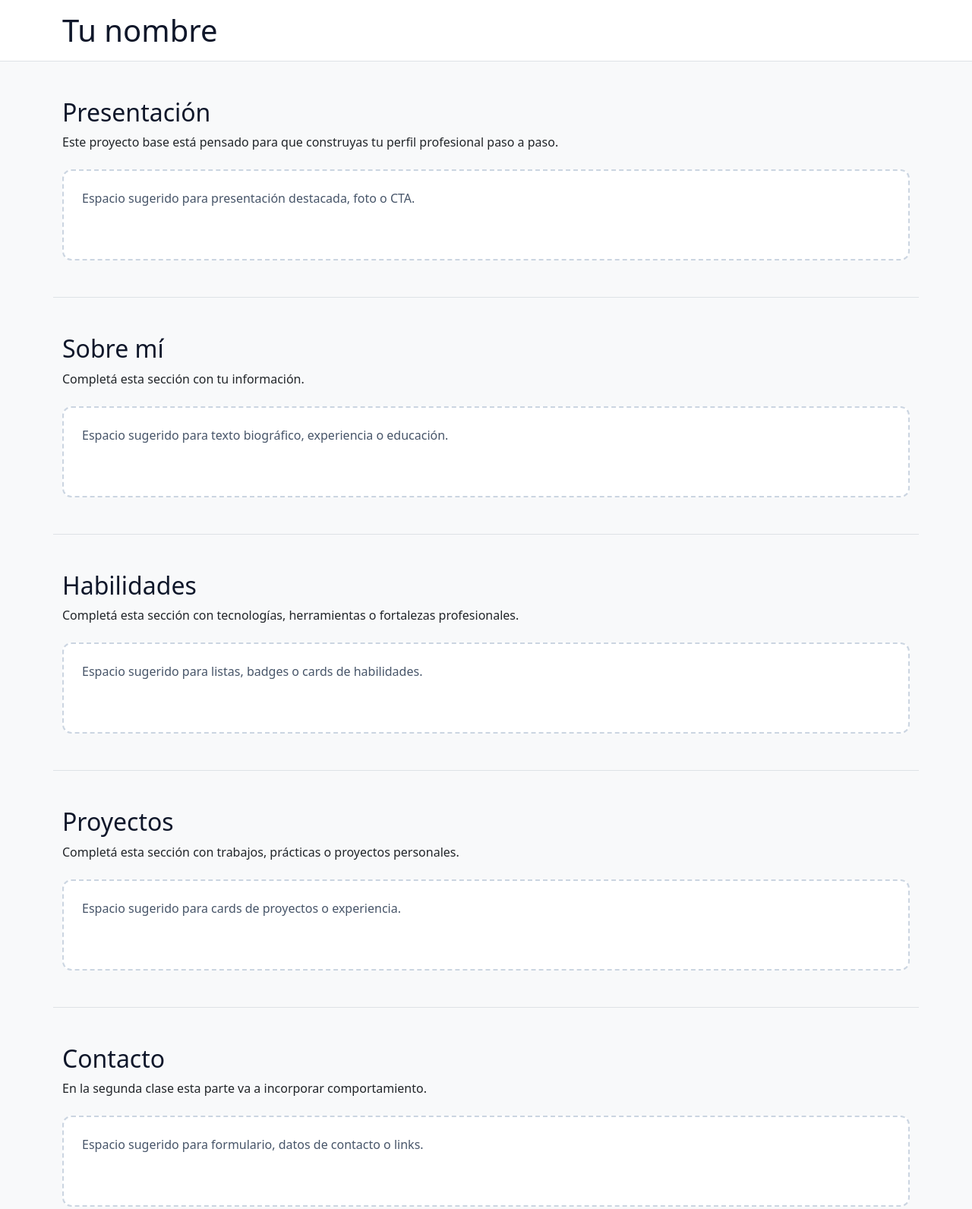
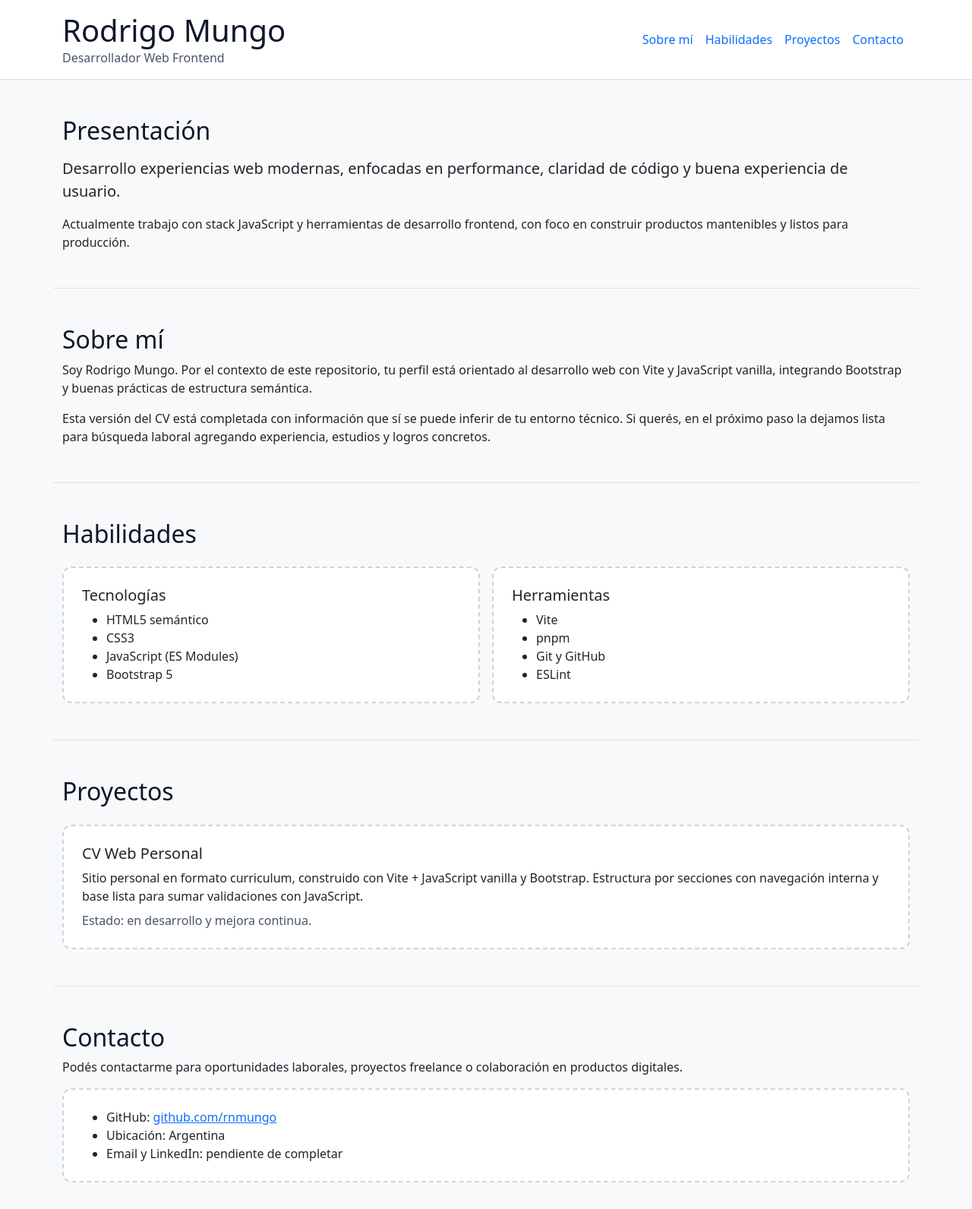
Before and after one commit to rnmungo/demo-vite-vanillajs, a website built with Vite: page index.html in a window 1280 px wide. Shown: the top 1592 px of the page at 76% size. Built offline with nearby package versions, Linux system fonts and the light colour scheme.

Commit message:
feat(information): add cv information

```diff
--- a/index.html
+++ b/index.html
@@ -6,7 +6,7 @@
     <meta name="viewport" content="width=device-width, initial-scale=1.0" />
     <meta
       name="description"
-      content="Proyecto base con Vite, HTML, CSS, Bootstrap y JavaScript para un curso de desarrollo web."
+      content="Curriculum vitae web de Rodrigo Mungo, desarrollado con Vite, HTML, CSS, Bootstrap y JavaScript."
     />
     <link
       href="https://cdn.jsdelivr.net/npm/bootstrap@5.3.8/dist/css/bootstrap.min.css"
@@ -14,108 +14,112 @@
       integrity="sha384-sRIl4kxILFvY47J16cr9ZwB07vP4J8+LH7qKQnuqkuIAvNWLzeN8tE5YBujZqJLB"
       crossorigin="anonymous"
     />
-    <title>Curso Web - Vite Vanilla JS</title>
+    <title>Rodrigo Mungo | CV Web</title>
   </head>
   <body>
     <header class="site-header border-bottom">
       <div class="container py-3">
-        <!--
-          Clase 1:
-          - reemplazar este contenido por tu nombre y tu profesión
-          - agregar una navegación con links internos (#sobre-mi, #habilidades, etc.)
-          - decidir si querés usar navbar de Bootstrap o HTML + CSS propio
-        -->
-        <h1 class="m-0">Tu nombre</h1>
+        <div class="d-flex flex-column flex-md-row justify-content-between align-items-md-center gap-3">
+          <div>
+            <h1 class="m-0">Rodrigo Mungo</h1>
+            <p class="mb-0 text-secondary">Desarrollador Web Frontend</p>
+          </div>
+          <nav aria-label="Navegación principal">
+            <ul class="nav">
+              <li class="nav-item"><a class="nav-link px-2" href="#sobre-mi">Sobre mí</a></li>
+              <li class="nav-item"><a class="nav-link px-2" href="#habilidades">Habilidades</a></li>
+              <li class="nav-item"><a class="nav-link px-2" href="#proyectos">Proyectos</a></li>
+              <li class="nav-item"><a class="nav-link px-2" href="#contacto">Contacto</a></li>
+            </ul>
+          </nav>
+        </div>
       </div>
     </header>
 
     <main>
       <section class="container py-5" id="presentacion">
-        <!--
-          Clase 1:
-          - esta debería ser tu sección hero o presentación principal
-          - podrías agregar una foto, un subtítulo y un botón de contacto
-          - practicá jerarquía de títulos, párrafos y layout con Bootstrap
-        -->
-        <h2>Presentación</h2>
-        <p>
-          Este proyecto base está pensado para que construyas tu perfil profesional paso a paso.
+        <h2 class="mb-3">Presentación</h2>
+        <p class="lead mb-3">
+          Desarrollo experiencias web modernas, enfocadas en performance, claridad de código y buena experiencia de usuario.
         </p>
-
-        <div class="placeholder-box mt-4 p-4">
-          <p class="mb-0 text-secondary">Espacio sugerido para presentación destacada, foto o CTA.</p>
-        </div>
+        <p class="mb-0">
+          Actualmente trabajo con stack JavaScript y herramientas de desarrollo frontend, con foco en construir productos mantenibles y listos para producción.
+        </p>
       </section>
 
       <section class="container py-5 border-top" id="sobre-mi">
-        <!--
-          Clase 1:
-          - usar esta sección para contar quién sos
-          - podrías sumar estudios, experiencia o intereses
-          - si querés, dividila en columnas con Bootstrap
-        -->
         <h2>Sobre mí</h2>
-        <p>Completá esta sección con tu información.</p>
-
-        <div class="placeholder-box mt-4 p-4">
-          <p class="mb-0 text-secondary">Espacio sugerido para texto biográfico, experiencia o educación.</p>
-        </div>
+        <p>
+          Soy Rodrigo Mungo. Por el contexto de este repositorio, tu perfil está orientado al desarrollo web con Vite y JavaScript vanilla, integrando Bootstrap y buenas prácticas de estructura semántica.
+        </p>
+        <p class="mb-0">
+          Esta versión del CV está completada con información que sí se puede inferir de tu entorno técnico. Si querés, en el próximo paso la dejamos lista para búsqueda laboral agregando experiencia, estudios y logros concretos.
+        </p>
       </section>
 
       <section class="container py-5 border-top" id="habilidades">
-        <!--
-          Clase 1:
-          - esta sección puede mostrar skills técnicas o herramientas
-          - podés resolverla con listas, cards o badges
-          - Bootstrap puede ayudarte con la grilla y los espaciados
-        -->
         <h2>Habilidades</h2>
-        <p>Completá esta sección con tecnologías, herramientas o fortalezas profesionales.</p>
-
-        <div class="placeholder-box mt-4 p-4">
-          <p class="mb-0 text-secondary">Espacio sugerido para listas, badges o cards de habilidades.</p>
+        <div class="row g-3 mt-1">
+          <div class="col-12 col-md-6">
+            <div class="placeholder-box p-4">
+              <h3 class="h5">Tecnologías</h3>
+              <ul class="mb-0">
+                <li>HTML5 semántico</li>
+                <li>CSS3</li>
+                <li>JavaScript (ES Modules)</li>
+                <li>Bootstrap 5</li>
+              </ul>
+            </div>
+          </div>
+          <div class="col-12 col-md-6">
+            <div class="placeholder-box p-4">
+              <h3 class="h5">Herramientas</h3>
+              <ul class="mb-0">
+                <li>Vite</li>
+                <li>pnpm</li>
+                <li>Git y GitHub</li>
+                <li>ESLint</li>
+              </ul>
+            </div>
+          </div>
         </div>
       </section>
 
       <section class="container py-5 border-top" id="proyectos">
-        <!--
-          Clase 1 o tarea:
-          - mostrar proyectos, trabajos o experiencias destacadas
-          - podrías usar cards con título, descripción y links
-          - esta sección suma mucho valor de portfolio
-        -->
         <h2>Proyectos</h2>
-        <p>Completá esta sección con trabajos, prácticas o proyectos personales.</p>
-
-        <div class="placeholder-box mt-4 p-4">
-          <p class="mb-0 text-secondary">Espacio sugerido para cards de proyectos o experiencia.</p>
+        <div class="row g-3 mt-1">
+          <div class="col-12">
+            <article class="placeholder-box p-4">
+              <h3 class="h5 mb-2">CV Web Personal</h3>
+              <p class="mb-2">
+                Sitio personal en formato curriculum, construido con Vite + JavaScript vanilla y Bootstrap. Estructura por secciones con navegación interna y base lista para sumar validaciones con JavaScript.
+              </p>
+              <p class="mb-0 text-secondary">
+                Estado: en desarrollo y mejora continua.
+              </p>
+            </article>
+          </div>
         </div>
       </section>
 
       <section class="container py-5 border-top" id="contacto">
-        <!--
-          Clase 2:
-          - acá conviene agregar un formulario de contacto
-          - ejemplos de JS: validar campos, mostrar mensajes, prevenir submit vacío
-          - también podrías agregar botones para mostrar/ocultar información
-        -->
         <h2>Contacto</h2>
-        <p>En la segunda clase esta parte va a incorporar comportamiento.</p>
-
-        <div class="placeholder-box mt-4 p-4">
-          <p class="mb-0 text-secondary">Espacio sugerido para formulario, datos de contacto o links.</p>
+        <p class="mb-3">
+          Podés contactarme para oportunidades laborales, proyectos freelance o colaboración en productos digitales.
+        </p>
+        <div class="placeholder-box p-4">
+          <ul class="mb-0">
+            <li>GitHub: <a href="https://github.com/rnmungo" target="_blank" rel="noopener noreferrer">github.com/rnmungo</a></li>
+            <li>Ubicación: Argentina</li>
+            <li>Email y LinkedIn: pendiente de completar</li>
+          </ul>
         </div>
       </section>
     </main>
 
     <footer class="site-footer border-top">
       <div class="container py-4">
-        <!--
-          Clase 1:
-          - completar este footer con redes, email o links rápidos
-          - mantener consistencia visual con el resto del sitio
-        -->
-        <small>Footer pendiente de completar</small>
+        <small>&copy; 2026 Rodrigo Mungo. CV web desarrollado con Vite + Bootstrap.</small>
       </div>
     </footer>
 
```
